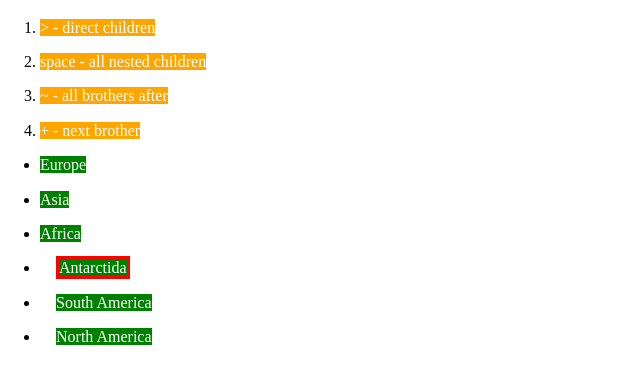
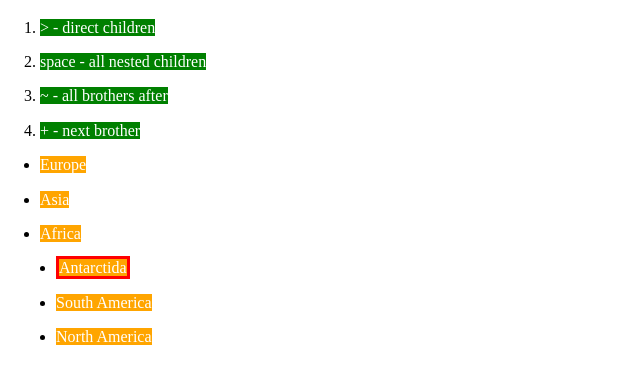
Before and after one commit to Nadi123ya/html-css, a plain HTML site: page hierarchy-selectors-one/index.html in a window 1280 px wide. Shown: the part 61-444 px from the top of the page, without its empty margins (0-640 px from the left). Drawn offline with nearby package versions, Linux system fonts and the light colour scheme.

Commit message:
folders-two

```diff
--- a/hierarchy-selectors-one/selectors.css
+++ b/hierarchy-selectors-one/selectors.css
@@ -1,17 +1,17 @@
      li {
         margin-bottom: 16px;
       }
-      ul li > span {
+        ol span {
         background-color: green;
         color: white;
       }
-      ol li > span {
+      ul span {
         background-color: orange;
         color: white;
       }
       #special + li > span {
         border: 3px solid red;
       }
-      #special ~ li > span {
+      #special ~ li  {
         margin-left: 16px;
       }
```
Also changed, not shown: 1 other file.
